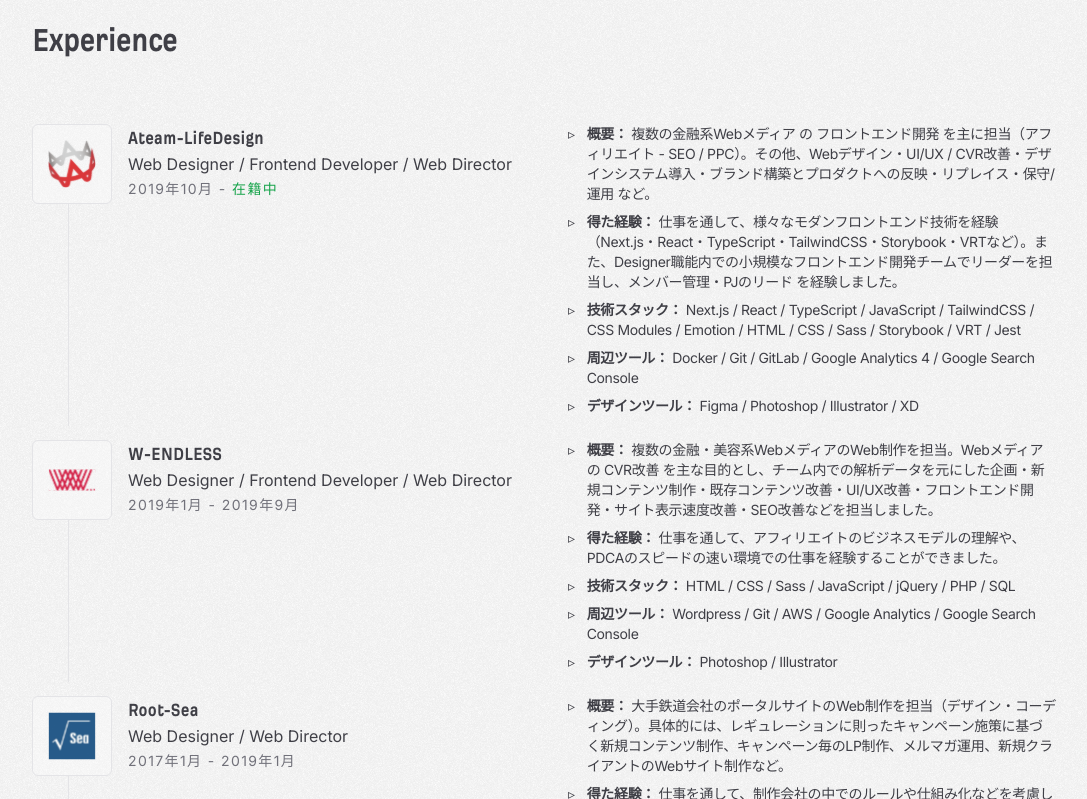
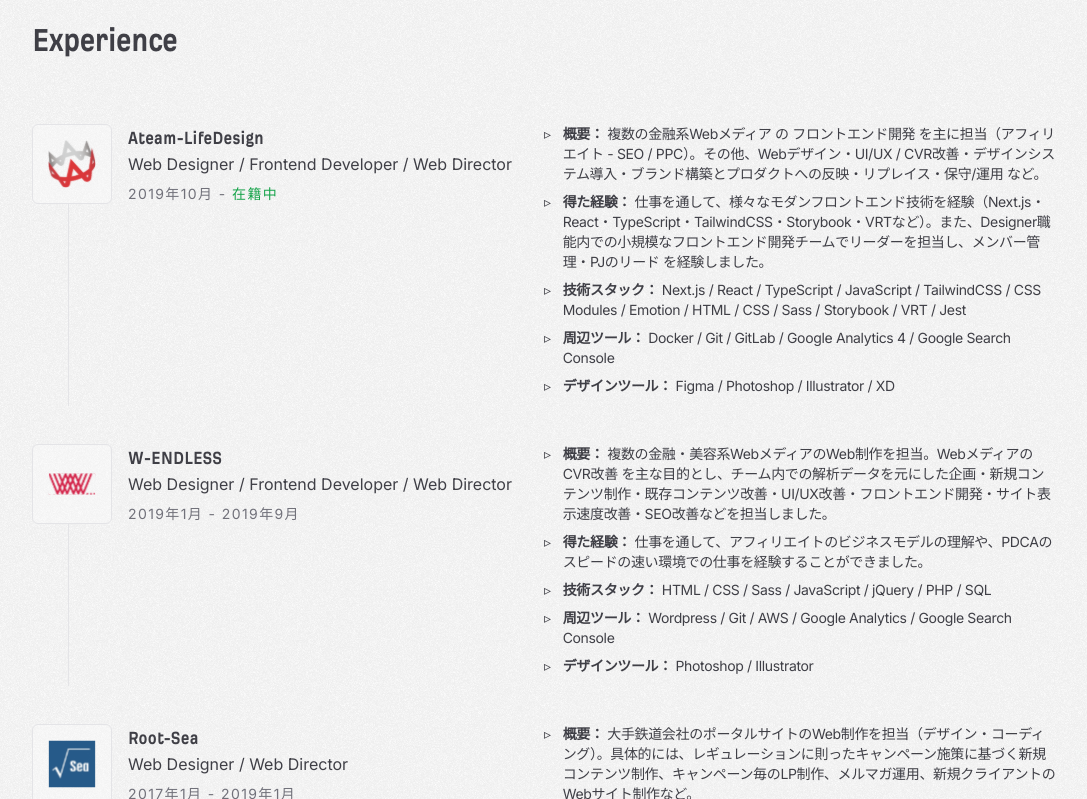
Before and after one commit to masaki632d/new-portfolio-app, a Next.js app: page / in a window 1280 px wide. Shown: the part 641-1440 px from the top of the page, without its empty margins (96-1183 px from the left). Built offline with nearby package versions, Linux system fonts and the light colour scheme.

Commit message:
fix: Home Experience

```diff
--- a/src/components/Home/Experience/index.tsx
+++ b/src/components/Home/Experience/index.tsx
@@ -1,5 +1,3 @@
-import { Fragment } from 'react'
-
 import parse from 'html-react-parser'
 import Image from 'next/image'
 import Link from 'next/link'
@@ -18,11 +16,11 @@
       </Slide>
 
       <Slide delay={0.1}>
-        <div className="grid grid-cols-1 gap-x-12 gap-y-6 lg:grid-cols-2">
+        <div className="space-y-12">
           {data.map((data) => {
             const { id, url, logo, name, jobTitle, startDate, endDate } = data
             return (
-              <Fragment key={id}>
+              <div key={id} className="grid grid-cols-1 gap-y-6 lg:grid-cols-2">
                 <div className="relative flex max-w-2xl items-start gap-x-4 before:absolute before:bottom-0 before:left-9 before:top-20 before:h-[calc(100%-70px)] before:w-px before:bg-zinc-200 dark:before:bg-zinc-800">
                   <Link
                     href={url}
@@ -35,9 +33,7 @@
                       fill
                     />
                   </Link>
-
                   <div className="flex flex-col items-start">
-                    <div className="mb-4">
                     <SectionTitle type="h3">{name}</SectionTitle>
                     <p>{jobTitle}</p>
                     <time className="mt-2 text-sm uppercase tracking-widest text-zinc-500">
@@ -50,7 +46,6 @@
                         </span>
                       )}
                     </time>
-                    </div>
                   </div>
                 </div>
 
@@ -66,7 +61,7 @@
                     </li>
                   ))}
                 </ul>
-              </Fragment>
+              </div>
             )
           })}
         </div>
```
Lines whose indentation alone changed are shown as unchanged.
